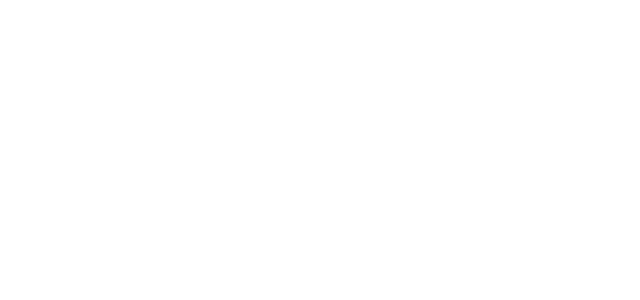
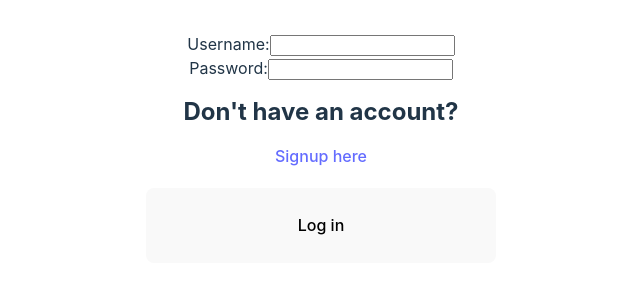
Before and after one commit to andreidorinm/Continuous-feedback-Web-App, a React (Vite) app in the folder frontend/: page /login-student in a window 1280 px wide. Before the commit this address had no page. Shown: the top 300 px of the page, without its empty margins (319-959 px from the left). Built offline with nearby package versions, Linux system fonts and the light colour scheme.

Commit message:
created login and sign up screens

```diff
--- a/frontend/package.json
+++ b/frontend/package.json
@@ -15,6 +15,7 @@
     "react": "^18.2.0",
     "react-bootstrap": "^2.7.0",
     "react-dom": "^18.2.0",
+    "react-hook-form": "^7.41.5",
     "react-icons": "^4.7.1",
     "react-popper": "^2.3.0",
     "react-router-dom": "^6.6.1",
--- a/frontend/src/App.jsx
+++ b/frontend/src/App.jsx
@@ -5,7 +5,10 @@
 import FeedbackScreen from './screens/FeedbackScreen';
 import HomeScreen from './screens/HomeScreen';
 import TermsOfServiceScreen from './screens/TermsOfServiceScreen';
-import LoginScreen from './screens/LoginScreen';
+import LoginProfessorScreen from './screens/LoginProfessorScreen';
+import LoginStudentScreen from './screens/LoginSTudentScreen';
+// import SignupStudentScreen from './screens/SignupStudentScreen';
+// import SignupProfessorScreen from './screens/SignupProfessorScreen';
 
 function App() {
   return (
@@ -13,8 +16,11 @@
     <Routes>
         <Route path="/" element={<HomeScreen />} />
         <Route path="/terms" element={<TermsOfServiceScreen />} />
-        <Route path="/login-professor" element={<LoginScreen />} />
-        <Route path="/signup" element={<LoginScreen />} />
+        <Route path="/login-student" element={<LoginStudentScreen />} />
+        <Route path="/login-professor" element={<LoginProfessorScreen />} />
+        {/* <Route path="/signup-student" element={<SignupStudentScreen />} />
+        <Route path="/signup-professor" element={<SignupProfessorScreen />} /> */}
+
         <Route path="/activities" element={<SearchActivityScreen />} />
         <Route path="/activities/:id" element={<FeedbackScreen />} />
     </Routes>
--- a/frontend/src/screens/HomeScreen.jsx
+++ b/frontend/src/screens/HomeScreen.jsx
@@ -54,7 +54,7 @@
   };
 
   const handleLoginStudent = () => {
-    navigate('/signup');
+    navigate('/login-student');
   };
   return (
     <>
--- a/frontend/src/screens/LoginScreen.jsx
+++ b/frontend/src/screens/LoginProfessorScreen.jsx
@@ -1,6 +1,6 @@
 import React, { useState } from 'react';
 
-function LoginScreen() {
+function LoginProfessorScreen() {
   const [username, setUsername] = useState('');
   const [password, setPassword] = useState('');
 
@@ -43,4 +43,4 @@
   );
 }
 
-export default LoginScreen;
+export default LoginProfessorScreen;
--- /dev/null
+++ b/frontend/src/screens/LoginStudentScreen.jsx
@@ -0,0 +1,50 @@
+import React, { useState } from 'react';
+
+function LoginStudentScreen() {
+  const [username, setUsername] = useState('');
+  const [password, setPassword] = useState('');
+
+  function handleSubmit(event) {
+    event.preventDefault();
+    // Send a request to the server to authenticate the user
+    authenticate(username, password).then((response) => {
+      if (response.success) {
+        // If the authentication is successful, redirect the user to the homepage
+        window.location.replace('/');
+      } else {
+        // If the authentication fails, show an error message
+        alert('Incorrect username or password');
+      }
+    });
+  }
+
+  return (
+    <form onSubmit={handleSubmit}>
+      <label>
+        Username:
+        <input
+          type="text"
+          value={username}
+          onChange={(event) => setUsername(event.target.value)}
+        />
+      </label>
+      <br />
+      <label>
+        Password:
+        <input
+          type="password"
+          value={password}
+          onChange={(event) => setPassword(event.target.value)}
+        />
+      </label>
+      <span>
+        <h2>Don't have an account?</h2>
+        <a href="/signup-student">Signup here</a>
+      </span>
+      <br />
+      <button type="submit">Log in</button>
+    </form>
+  );
+}
+
+export default LoginStudentScreen;
--- /dev/null
+++ b/frontend/src/screens/SignupProfessorScreen.jsx
@@ -0,0 +1,24 @@
+import React, { useState } from 'react';
+import { useForm } from 'react-hook-form';
+import { useNavigate } from 'react-router-dom';
+
+const SignupProfessorScreen = () => {
+  const { register, handleSubmit, formState: { errors }} = useForm();
+  return (
+    <div>
+      <form onSubmit={handleSubmit(onSubmit)}>
+        <input
+          name="message"
+          autoComplete="off"
+          {...register("message", {
+            required: "Required",
+          })}
+        />
+        {errors.message && errors.message.message}
+        <input type="submit" />
+      </form>
+    </div>
+  );
+}
+
+export default SignupProfessorScreen;
--- /dev/null
+++ b/frontend/src/screens/SignupStudentScreen.jsx
@@ -0,0 +1,62 @@
+import React, { useState } from 'react';
+import { useForm } from 'react-hook-form';
+import { useNavigate } from 'react-router-dom';
+
+const SignupStudentScreen = () => {
+  const navigate = useNavigate();
+  const { register, handleSubmit, errors } = useForm();
+  const [errorMessage, setErrorMessage] = useState('');
+
+  const onSubmit = (formData) => {
+    const { email, password, confirmPassword } = formData;
+
+    // You can add your own validation logic here
+    if (password !== confirmPassword) {
+      setErrorMessage('Passwords do not match');
+      return;
+    }
+
+    // You can make an API call to create a new user here
+    // For the purpose of this example, let's just redirect the user to the login page
+    navigate('/login');
+  };
+
+  return (
+    <div className="signup-screen">
+      <h1>Sign Up</h1>
+      {errorMessage && <p className="error-message">{errorMessage}</p>}
+      <form onSubmit={handleSubmit(onSubmit)}>
+        <label htmlFor="email">Email</label>
+        <input
+          type="email"
+          name="email"
+          id="email"
+          {...register('email', { required: true })}
+        />
+        {errors.email && <p className="error-message">This field is required</p>}
+
+        <label htmlFor="password">Password</label>
+        <input
+          type="password"
+          name="password"
+          id="password"
+          {...register('test', { required: true })}
+        />
+        {errors.password && <p className="error-message">This field is required</p>}
+
+        <label htmlFor="confirmPassword">Confirm Password</label>
+        <input
+          type="password"
+          name="confirmPassword"
+          id="confirmPassword"
+          {...register('test', { required: true })}
+        />
+        {errors.confirmPassword && <p className="error-message">This field is required</p>}
+
+        <button type="submit">Sign Up</button>
+      </form>
+    </div>
+  );
+};
+
+export default SignupStudentScreen;
```
Also changed, not shown: 1 other file (tests, documents, lock files or other folders).
